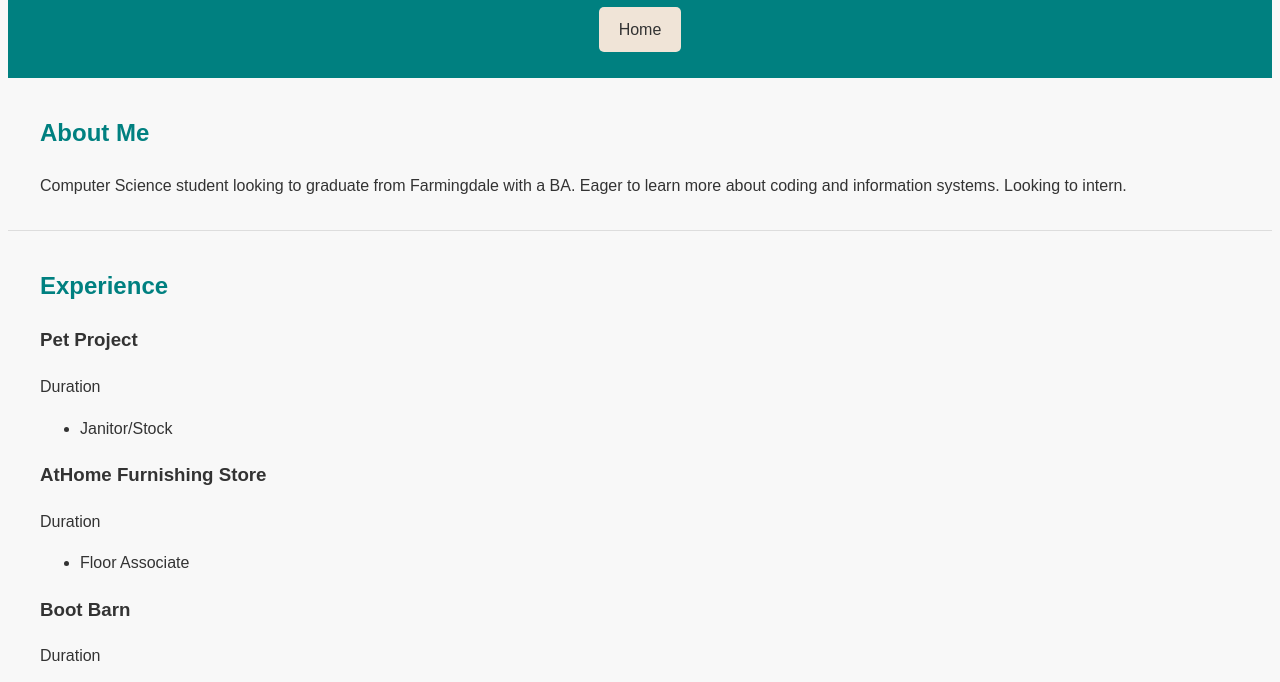
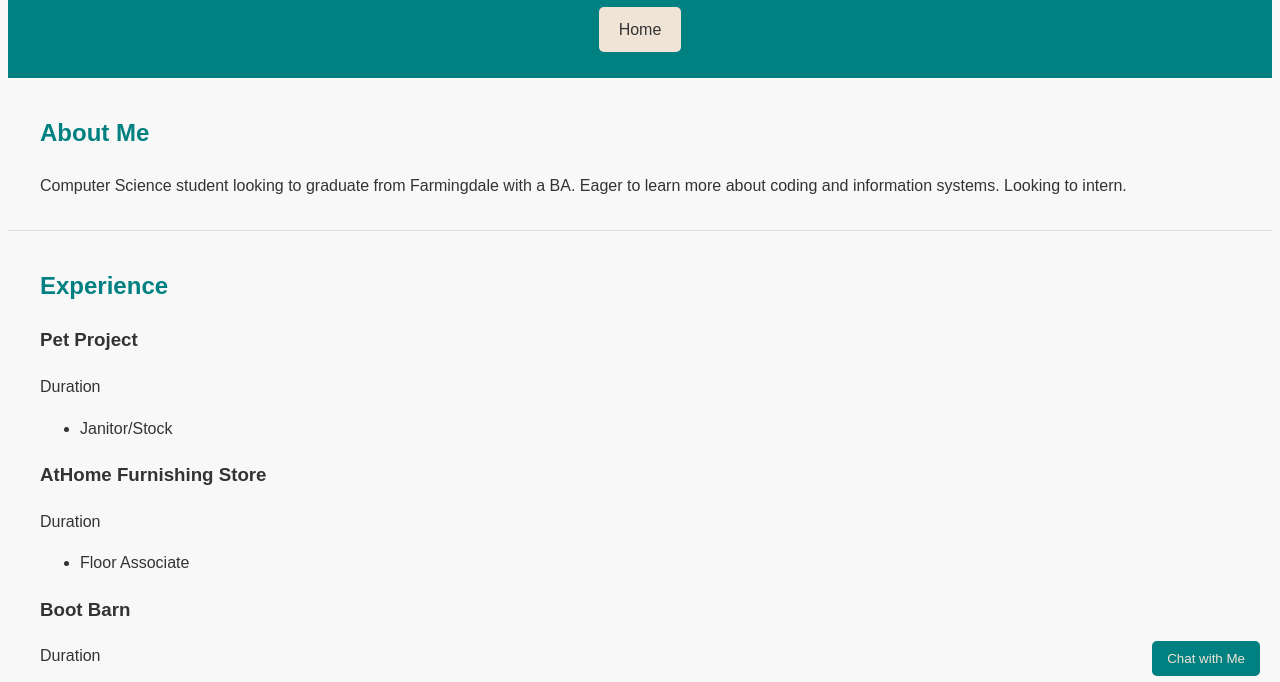
Before and after one commit to Thomasszos/MyWebsite, a website: page Resume/MyResume.html in a window 1280 px wide. Shown: the part 104-786 px from the top of the page. Drawn offline with Linux system fonts and the light colour scheme; no server answers.

Commit message:
Load chatbox on index

```diff
--- a/Resume/MyResume.html
+++ b/Resume/MyResume.html
@@ -7,7 +7,6 @@
     <title>Thomas Szostak - Resume</title>
     <link rel="stylesheet" href="../css/MyColorScheme.css">
     <!-- Add link to CSS file -->
-    <base href="https://thomasszos.github.io/MyWebsite/">
 </head>
 
 <body>
@@ -99,7 +98,7 @@
         <p>© Thomas Szostak, 2023</p>
     </footer>
 
-    <script src="chatBox/loadchatbox.js"></script> <!-- Update with the correct path -->
+    <script src="../chatBox/loadchatbox.js"></script> <!-- Update with the correct path -->
 
 </body>
 
--- a/chatBox/loadchatbox.js
+++ b/chatBox/loadchatbox.js
@@ -1,5 +1,5 @@
 function loadChatbox() {
-    fetch('chatbox.html')  // Update the path to your chatbox.html
+    fetch('../chatBox/chatbox.html')  // Update the path to your chatbox.html
         .then(response => response.text())
         .then(html => {
             document.body.innerHTML += html;
```
Also changed, not shown: The Projects/MyProjects.html (+1 -2 lines), index.html (+1 -1 lines).
